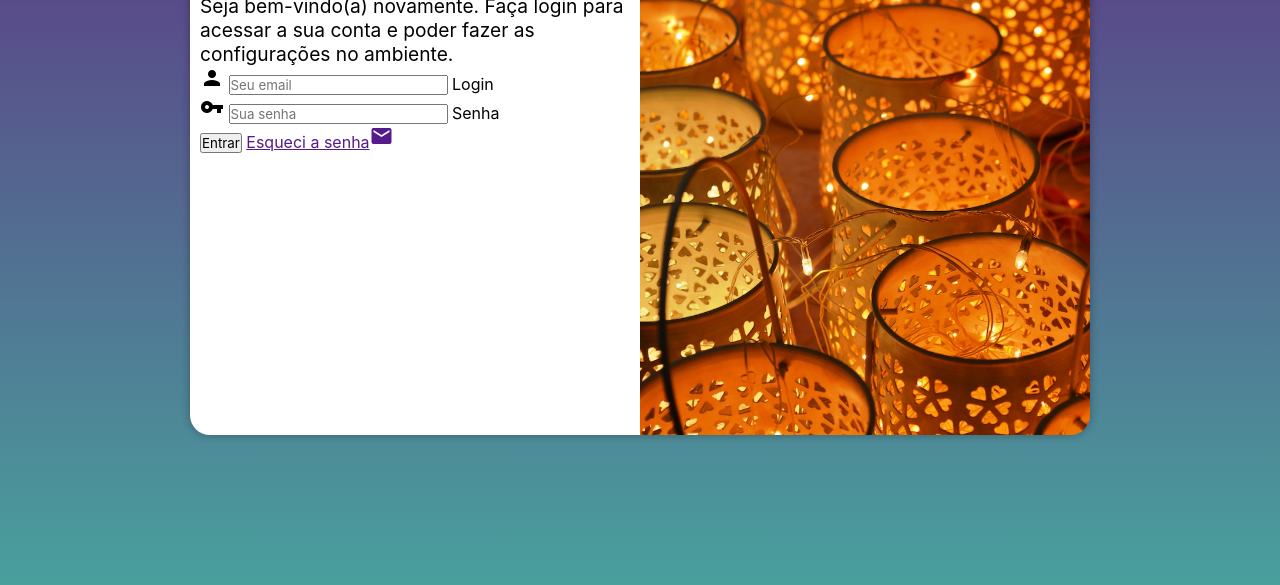
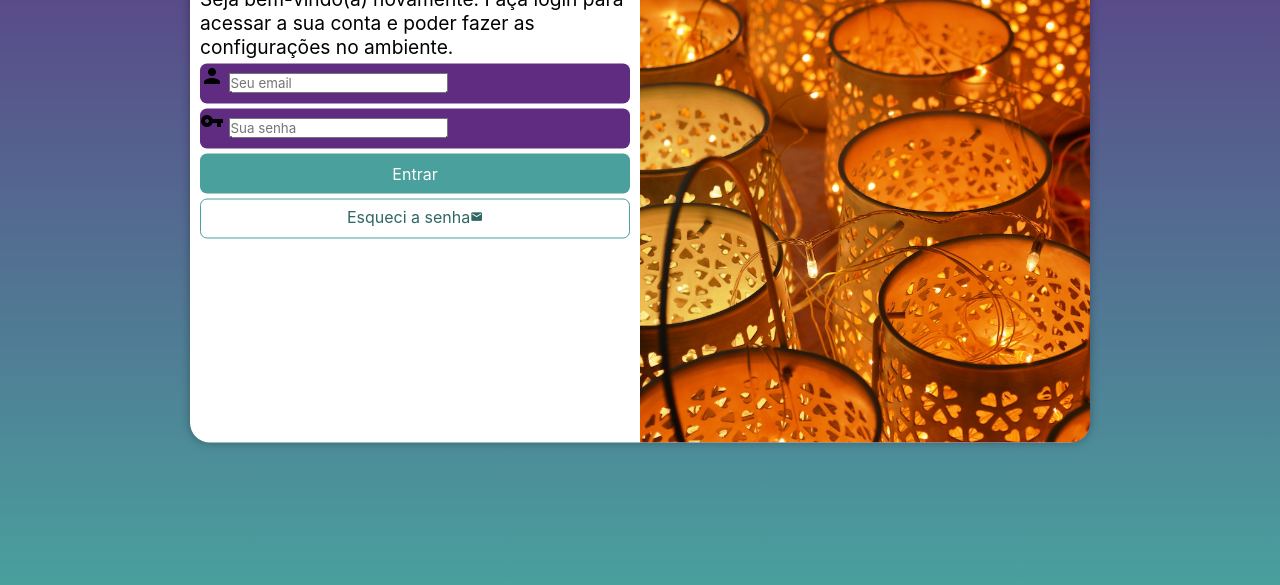
Before and after one commit to pcnormandia/projeto-login, a plain HTML site: page index.html in a window 1280 px wide. Shown: the part 215-800 px from the top of the page. Drawn offline with Linux system fonts and the light colour scheme.

Commit message:
formatação  do form

```diff
--- a/estilos/style.css
+++ b/estilos/style.css
@@ -7,6 +7,8 @@ lilas: #5f2c82
 :root{
     --cor1:#5f2c82;
     --cor2:#49a09d;
+    --cor3:#306765;
+    --cor4:#75fffa;
 }
 
 *{
@@ -31,7 +33,7 @@ section#login{
     top: 50%;
     left: 50%;
     transform: translate(-50%, -50%);
-    height: 500px;
+    height: 515px;
     width: 250px;
     background-color: white;
     border-radius: 20px;
@@ -56,3 +58,52 @@ div#formulario > h1{
 div#formulario > p{
     font-size: .8em;
 }
+
+form > div.campo{
+    background-color: var(--cor1);
+    width: 100%;
+    display: block;
+    height: 40px;
+    border-radius: 7px;
+    margin: 5px 0px;
+}
+div.campo > label{
+    display: none;
+}
+
+form > input[type=submit]{
+    display: block;
+    width: 100%;
+    font-size: 1em;
+    height: 40px;
+    color: white;
+    background-color: var(--cor2);
+    border: none;
+    border-radius: 7px;
+    cursor: pointer;
+}
+form > input[type=submit]:hover{
+    background-color: var(--cor3) ;
+}
+form > a.botao{
+    display: block;
+    text-align: center;
+    font-size: 1em;
+    color: var(--cor3);
+    width: 100%;
+    height: 40px;
+    padding-top: 7px;
+    margin-top: 5px;
+    text-decoration: none;
+    background-color: white;
+    border: 1px solid var(--cor2);
+    border-radius: 7px;
+}
+
+form > a.botao:hover{
+    background-color: var(--cor4);
+}
+
+form > a.botao > span{
+    font-size: .8em;
+}
--- a/index.html
+++ b/index.html
@@ -32,7 +32,7 @@
                         <label for="idsenha">Senha</label>
                     </div>
                     <input type="submit" value="Entrar">
-                    <a href="">Esqueci a senha<span class="material-icons">mail</span></a>
+                    <a href="esqueci.html" class="botao">Esqueci a senha<span class="material-icons">mail</span></a>
                 </form>
             </div>
         </section>
```
